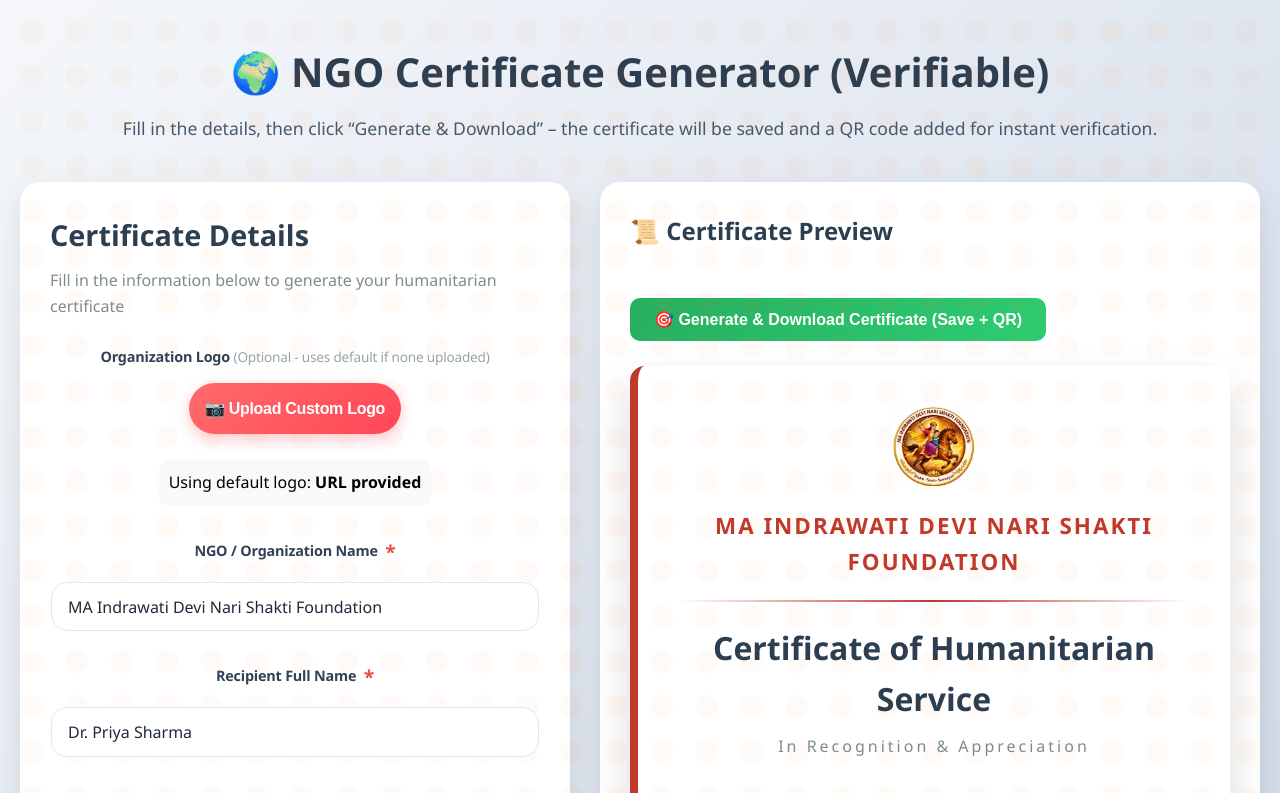
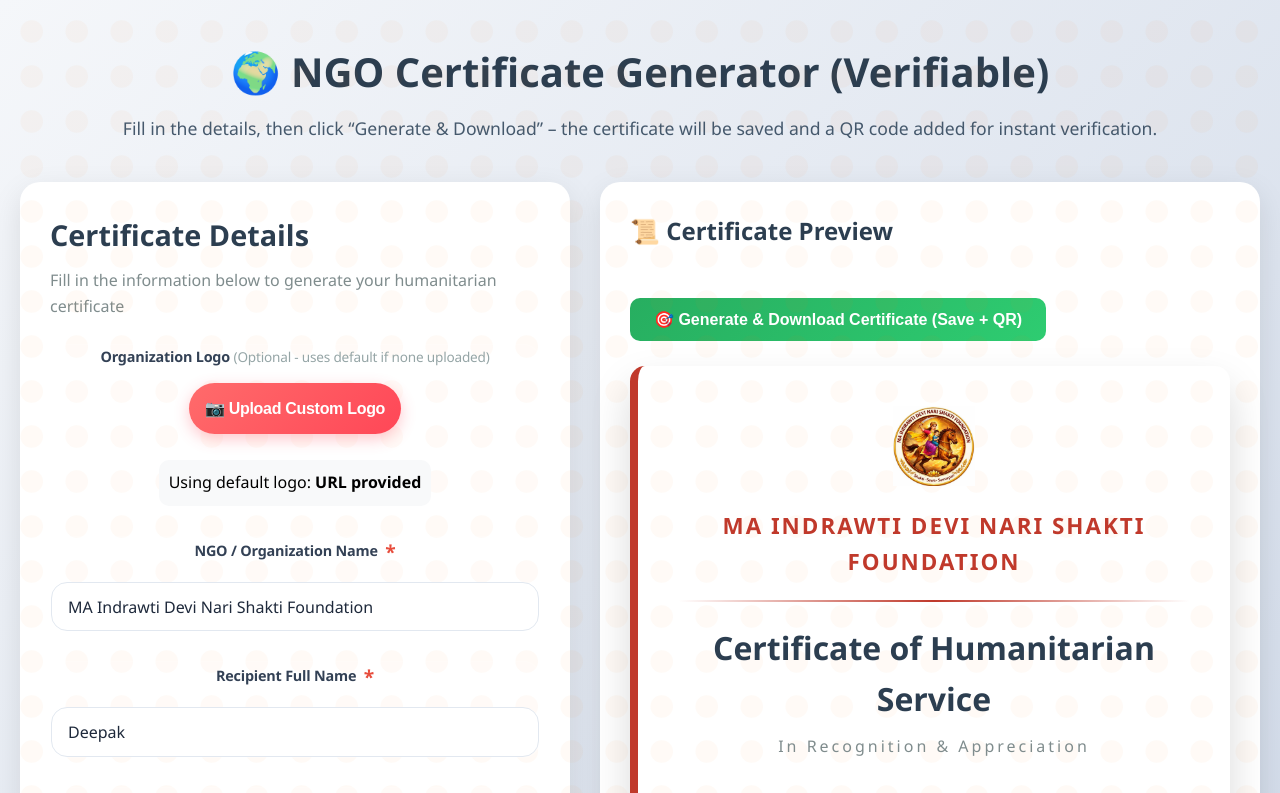
Before and after one commit to Deepakkaushik444/ngo-website, a React (Vite) app in the folder frontend/: page /admin/certificate in a window 1280 px wide. Shown: the top 793 px of the page. Built offline with nearby package versions, Linux system fonts and the light colour scheme; sample sign-in values are in the browser's storage.

Commit message:
sepelling mistake

```diff
--- a/frontend/src/pages/Admin/CertificateGenerator.jsx
+++ b/frontend/src/pages/Admin/CertificateGenerator.jsx
@@ -15,8 +15,8 @@
 const API_URL = "https://ngo-website-wzab.onrender.com/api/certificates";
 export default function CertificateGenerator() {
   const [formData, setFormData] = useState({
-    ngoName: "MA Indrawati Devi Nari Shakti Foundation",
-    recipientName: "Dr. Priya Sharma",
+    ngoName: "MA Indrawti Devi Nari Shakti Foundation",
+    recipientName: "Deepak",
     certificateType: "Humanitarian Service",
     description: "Honoring your exceptional commitment, inspiring service, and significant contribution toward social empowerment, humanitarian support, and community development.",
     issueDate: new Date().toISOString().split('T')[0],
--- a/frontend/src/pages/MainSite/Contact.css
+++ b/frontend/src/pages/MainSite/Contact.css
@@ -151,7 +151,7 @@
   box-shadow: 0 4px 10px rgba(0, 0, 0, 0.02), inset 0 1px 2px rgba(0,0,0,0.02);
   transition: all 0.25s ease;
   font-family: inherit;
-  color: #1e293b;
+  color: #c5dbff;
   outline: none;
 }
 
```
